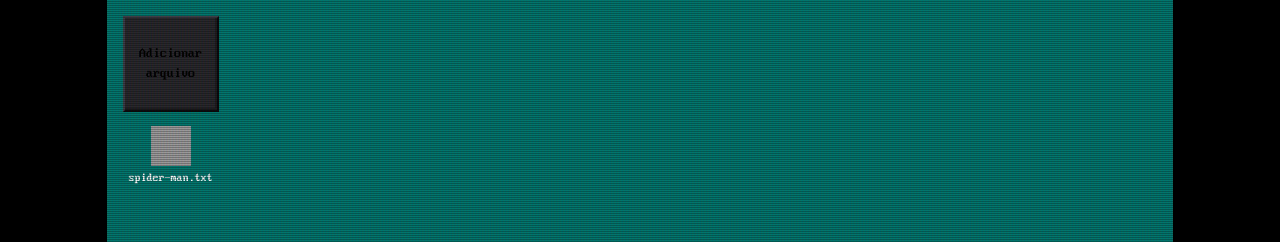
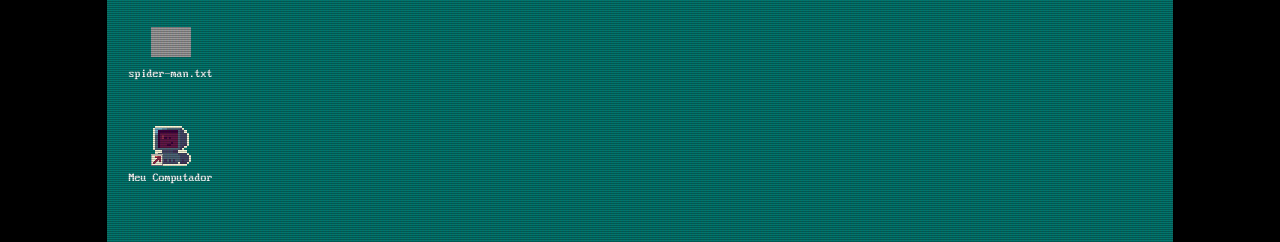
Before and after one commit to rober122pst/new-portfolio-2026, a React (Vite) app in the folder my-portfolio/: page / in a window 1280 px wide. Shown: the top 242 px of the page. Built offline with nearby package versions, Linux system fonts and the light colour scheme; grey boxes are pictures that could not be loaded; the HTML template or start-up script is replaced by a standard one.

Commit message:
Sistema de atalhos

```diff
--- a/my-portfolio/src/App.tsx
+++ b/my-portfolio/src/App.tsx
@@ -1,6 +1,6 @@
-import { Desktop } from './components/desktop';
-import { RetroMonitor } from './components/retroMonitor';
-import { Taskbar } from './components/taskbar';
+import Desktop from './components/desktop';
+import RetroMonitor from './components/retroMonitor';
+import Taskbar from './components/taskbar';
 
 function App() {
     return (
--- /dev/null
+++ b/my-portfolio/src/apps/notepad/explorer.tsx
@@ -0,0 +1,3 @@
+export default function Explorer({ pid }: { pid: string }) {
+    return <div className="relative w-full h-full bg-zinc-500"></div>;
+}
--- a/my-portfolio/src/apps/notepad/notepad.tsx
+++ b/my-portfolio/src/apps/notepad/notepad.tsx
@@ -6,7 +6,7 @@ interface NotepadProps {
     pid: string;
 }
 
-export function Notepad({ pid }: NotepadProps) {
+export default function Notepad({ pid }: NotepadProps) {
     const process = useProcessStore((s) => s.getProcess(pid));
     const updateData = useProcessStore((s) => s.updateData);
     const getItem = useFileSystemStore((s) => s.getItem);
--- a/my-portfolio/src/components/desktop.tsx
+++ b/my-portfolio/src/components/desktop.tsx
@@ -1,18 +1,14 @@
 import { useEffect, useMemo, useRef, useState } from 'react';
-import { getFileIcon, openFile } from '../core/system';
 import { selectItemsInFolder, useFileSystemStore } from '../store/filesystem';
 
 import { useShallow } from 'zustand/react/shallow';
 import { useDesktopStore } from '../store/desktop';
-import { Button } from './ui/buttons';
-import { WindowManager } from './windowManager';
+import FileItem from './fileItem';
+import WindowManager from './windowManager';
 
-let count = 0; // TODO tirar dps
-
-export function Desktop() {
+export default function Desktop() {
     const [selected, setSelected] = useState<string[]>([]);
     const desktopRef = useRef<HTMLDivElement>(null) as React.RefObject<HTMLDivElement>;
-    const createItem = useFileSystemStore((s) => s.createItem);
     const selectDesktop = useMemo(
         () => selectItemsInFolder('desktop-id'),
         [] // ou ['desktop-id'] se for variável
@@ -70,45 +66,17 @@ export function Desktop() {
             onClick={handleDesktopClick}
         >
             <WindowManager desktopRef={desktopRef} />
-            <Button
-                onClick={() => {
-                    createItem('desktop-id', 'rola_' + count, 'file', 'txt');
-                    count++;
-                }}
-            >
-                Adicionar arquivo
-            </Button>
             {desktopItems.length > 0 &&
                 desktopItems.map((item) => {
                     const isSelected = selected.includes(item.id);
-                    const IconComponent = getFileIcon(item);
 
                     return (
-                        <button
+                        <FileItem
                             key={item.id}
-                            data-selected={isSelected}
-                            className="
-                            w-24 h-fit
-                            flex flex-col items-center justify-center
-                            cursor-pointer
-                            text-white
-                            select-none
-                            py-1.5 wrap-break-word
-                            hover:bg-white/20
-                            data-[selected=true]:bg-white/40
-                        "
+                            item={item}
+                            isSelected={isSelected}
                             onClick={(e) => handleSelected(e, item.id)}
-                            onDoubleClick={(e) => {
-                                e.stopPropagation();
-                                openFile(item.id);
-                            }}
-                        >
-                            <IconComponent size={40} />
-                            <span className="text-xs mt-1 text-center">
-                                {item.name}
-                                {item.type === 'file' ? `.${item.extension}` : ''}
-                            </span>
-                        </button>
+                        />
                     );
                 })}
         </main>
--- /dev/null
+++ b/my-portfolio/src/components/fileItem.tsx
@@ -0,0 +1,46 @@
+import { getFileIcon, openFile } from '../core/system';
+
+import type { ButtonHTMLAttributes } from 'react';
+import { useMemo } from 'react';
+import type { FileSystemItem } from '../store/filesystem';
+
+interface FileItemProps extends ButtonHTMLAttributes<HTMLButtonElement> {
+    item: FileSystemItem;
+    isSelected?: boolean;
+}
+
+export default function FileItem({ item, isSelected, ...props }: FileItemProps) {
+    const IconComponent = useMemo(() => {
+        return getFileIcon(item);
+    }, [item]);
+
+    return (
+        <button
+            key={item.id}
+            data-selected={isSelected}
+            className="
+                            relative
+                            w-24 h-fit
+                            flex flex-col items-center justify-center
+                            cursor-pointer
+                            text-white
+                            select-none
+                            py-1.5 wrap-break-word
+                            hover:bg-white/20
+                            data-[selected=true]:bg-white/40
+                        "
+            onDoubleClick={(e) => {
+                e.stopPropagation();
+                openFile(item.id);
+            }}
+            {...props}
+        >
+            {/* eslint-disable-next-line react-hooks/static-components */}
+            <IconComponent isShortcut={item.type === 'shortcut'} size={40} />
+            <span className="text-xs mt-1 text-center">
+                {item.name}
+                {item.type === 'file' ? `.${item.extension}` : ''}
+            </span>
+        </button>
+    );
+}
--- a/my-portfolio/src/components/retroMonitor.tsx
+++ b/my-portfolio/src/components/retroMonitor.tsx
@@ -4,7 +4,7 @@ interface RetroMonitorProps {
     children: ReactNode;
 }
 
-export function RetroMonitor({ children }: RetroMonitorProps) {
+export default function RetroMonitor({ children }: RetroMonitorProps) {
     return (
         <div className="relative aspect-4/3 max-w-360 h-screen overflow-hidden m-auto">
             <div className="crt grid grid-rows-[1fr_auto] h-screen m-auto">{children}</div>
--- a/my-portfolio/src/components/taskbar.tsx
+++ b/my-portfolio/src/components/taskbar.tsx
@@ -8,7 +8,7 @@ import { useProcessStore } from '../store/processes';
 import { useWindowStore } from '../store/windows';
 import { Button } from './ui/buttons';
 
-export function Taskbar() {
+export default function Taskbar() {
     const [now, setNow] = useState(new Date());
     const { processes, toggleActive } = useProcessStore();
     const { setFocusWindow, minimizeWindow, getWindow } = useWindowStore();
--- a/my-portfolio/src/components/ui/icons.tsx
+++ b/my-portfolio/src/components/ui/icons.tsx
@@ -1,37 +1,56 @@
+import type { ImgHTMLAttributes } from 'react';
+import explorerIcon from '../../assets/icons/explorer.ico';
 import folderIcon from '../../assets/icons/folder_icon.ico';
 import myComputerIcon from '../../assets/icons/my_computer.gif';
 import notepadIcon from '../../assets/icons/notepad_icon.ico';
 import txtIcon from '../../assets/icons/txt_icon.ico';
+import shortcutIcon from '../../assets/shortcut.webp';
 
-export interface IconsProps {
-    className?: string;
+interface BaseIconProps extends ImgHTMLAttributes<HTMLImageElement> {
     size?: number;
+    isShortcut?: boolean;
+    src: string;
 }
 
-/**
- * @param size Tamanho em pixels
- */
-export function FolderIcon({ className, size = 40 }: IconsProps) {
-    return <img className={className} src={folderIcon} style={{ width: size, height: size }} />;
+function BaseIcon({ src, className, size = 40, style, alt = '', isShortcut = false, ...props }: BaseIconProps) {
+    return (
+        <div className="relative">
+            <img
+                src={src}
+                className={className}
+                alt={alt}
+                style={{
+                    width: size,
+                    height: size,
+                    objectFit: 'contain',
+                    imageRendering: 'pixelated',
+                    ...style,
+                }}
+                {...props}
+            />
+            {isShortcut && <img className="absolute left-0 bottom-0 size-3" src={shortcutIcon} />}
+        </div>
+    );
 }
 
-/**
- * @param size Tamanho em pixels
- */
-export function TXTIcon({ className, size = 40 }: IconsProps) {
-    return <img className={className} src={txtIcon} style={{ width: size, height: size }} />;
+export type IconProps = Omit<BaseIconProps, 'src'>;
+
+export function FolderIcon(props: IconProps) {
+    return <BaseIcon src={folderIcon} alt="Pasta" {...props} />;
 }
 
-/**
- * @param size Tamanho em pixels
- */
-export function NotepadIcon({ className, size = 40 }: IconsProps) {
-    return <img className={className} src={notepadIcon} style={{ width: size, height: size }} />;
+export function TXTIcon(props: IconProps) {
+    return <BaseIcon src={txtIcon} alt="Arquivo de Texto" {...props} />;
 }
 
-/**
- * @param size Tamanho em pixels
- */
-export function MyComputerIcon({ className, size = 40 }: IconsProps) {
-    return <img className={className} src={myComputerIcon} style={{ width: size, height: size }} />;
+export function NotepadIcon(props: IconProps) {
+    return <BaseIcon src={notepadIcon} alt="Bloco de Notas" {...props} />;
 }
+
+export function MyComputerIcon(props: IconProps) {
+    return <BaseIcon src={myComputerIcon} alt="Meu Computador" {...props} />;
+}
+
+export function ExplorerIcon(props: IconProps) {
+    return <BaseIcon src={explorerIcon} alt="Explorador de Arquivos" {...props} />;
+}
--- a/my-portfolio/src/components/windowManager.tsx
+++ b/my-portfolio/src/components/windowManager.tsx
@@ -3,7 +3,7 @@ import { useProcessStore } from '../store/processes';
 import { useWindowStore } from '../store/windows';
 import { Window } from './ui/window';
 
-export function WindowManager({ desktopRef }: { desktopRef?: React.RefObject<HTMLElement> }) {
+export default function WindowManager({ desktopRef }: { desktopRef?: React.RefObject<HTMLElement> }) {
     const { windows } = useWindowStore();
     const getProcess = useProcessStore((p) => p.getProcess);
 
--- a/my-portfolio/src/store/filesystem.ts
+++ b/my-portfolio/src/store/filesystem.ts
@@ -1,8 +1,16 @@
 import type { JSX } from 'react';
 import { create } from 'zustand';
-import type { IconsProps } from '../components/ui/icons';
+import { MyComputerIcon, type IconProps } from '../components/ui/icons';
+import type { AppId } from '../core/appRegistry';
 
-export type FileType = 'file' | 'folder';
+export const SYSTEM_IDS = {
+    ROOT: 'root',
+    C_DRIVE: 'disk-c',
+    DESKTOP: 'desktop-id',
+    MY_COMPUTER: 'my-computer-virtual-id',
+};
+
+export type FileType = 'file' | 'folder' | 'shortcut';
 
 export interface FileSystemItem {
     id: string;
@@ -11,8 +19,14 @@ export interface FileSystemItem {
     type: FileType;
     extension?: string;
     content?: unknown; // Apenas para arquivos. Armazena o conteúdo do arquivo. Pode ser string, binary, etc.
-    icon?: ({ className, size }: IconsProps) => JSX.Element;
+    icon?: (props: IconProps) => JSX.Element;
     createdAt: number;
+
+    metadata?: {
+        targetPath?: string;
+        targetId?: string;
+        appId?: AppId;
+    };
 }
 
 interface FileSystemStore {
@@ -26,32 +40,49 @@ interface FileSystemStore {
     updateFileContent: (id: string, content: unknown) => void;
 
     getItem: (id: string) => FileSystemItem | undefined;
-    resolvePath: (path: string) => string;
+    resolvePath: (id: string) => string;
 }
 
-const ROOT_ID = 'root';
 const initialItems: Record<string, FileSystemItem> = {
-    [ROOT_ID]: {
-        id: ROOT_ID,
+    [SYSTEM_IDS.ROOT]: {
+        id: SYSTEM_IDS.ROOT,
         parentId: null,
+        name: 'Meu Computador',
+        type: 'folder',
+        createdAt: Date.now(),
+    },
+    [SYSTEM_IDS.C_DRIVE]: {
+        id: SYSTEM_IDS.C_DRIVE,
+        parentId: SYSTEM_IDS.ROOT,
         name: 'C:',
         type: 'folder',
         createdAt: Date.now(),
     },
-    'desktop-id': {
-        id: 'desktop-id',
-        parentId: ROOT_ID,
-        name: 'Desktop',
+    [SYSTEM_IDS.DESKTOP]: {
+        id: SYSTEM_IDS.DESKTOP,
+        parentId: SYSTEM_IDS.C_DRIVE,
+        name: 'Área de Trabalho',
         type: 'folder',
         createdAt: Date.now(),
     },
     'spider-man': {
         id: 'spider-man',
-        parentId: 'desktop-id',
+        parentId: SYSTEM_IDS.DESKTOP,
         name: 'spider-man',
         type: 'file',
         extension: 'txt',
         content: { text: 'A verdade é que... eu sou o Homem-Aranha.' },
+        createdAt: Date.now(),
+    },
+    [SYSTEM_IDS.MY_COMPUTER]: {
+        id: SYSTEM_IDS.MY_COMPUTER,
+        parentId: SYSTEM_IDS.DESKTOP,
+        name: 'Meu Computador',
+        type: 'shortcut',
+        icon: MyComputerIcon,
+        metadata: {
+            targetId: SYSTEM_IDS.ROOT,
+        },
         createdAt: Date.now(),
     },
 };
@@ -62,7 +93,7 @@ export const selectItemsInFolder = (folderId: string) => (state: FileSystemStore
 
 export const useFileSystemStore = create<FileSystemStore>((set, get) => ({
     items: initialItems,
-    rootId: ROOT_ID,
+    rootId: SYSTEM_IDS.ROOT,
 
     createItem: (parentId, name, type, extension) => {
         const id = crypto.randomUUID();
```
Also changed, not shown: my-portfolio/src/core/appRegistry.ts (+20 -3 lines), my-portfolio/src/core/system.ts (+35 -6 lines), my-portfolio/src/assets/shortcut.webp (added), 1 other file (tests, documents, lock files or other folders).
